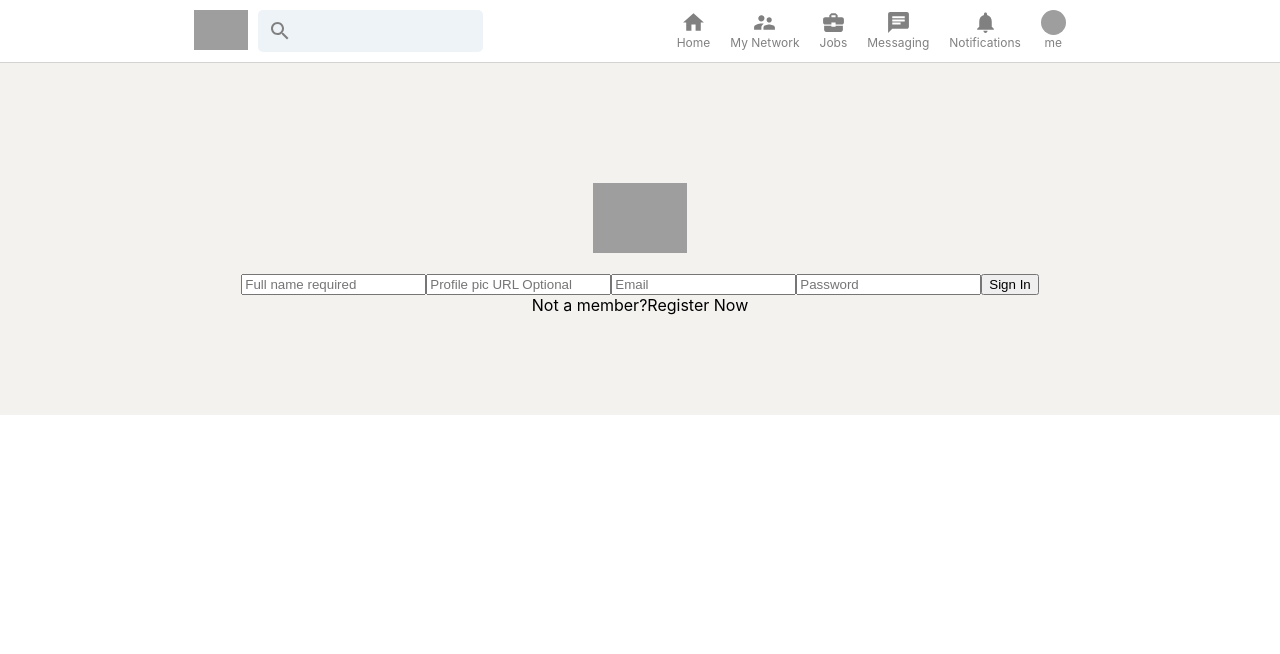
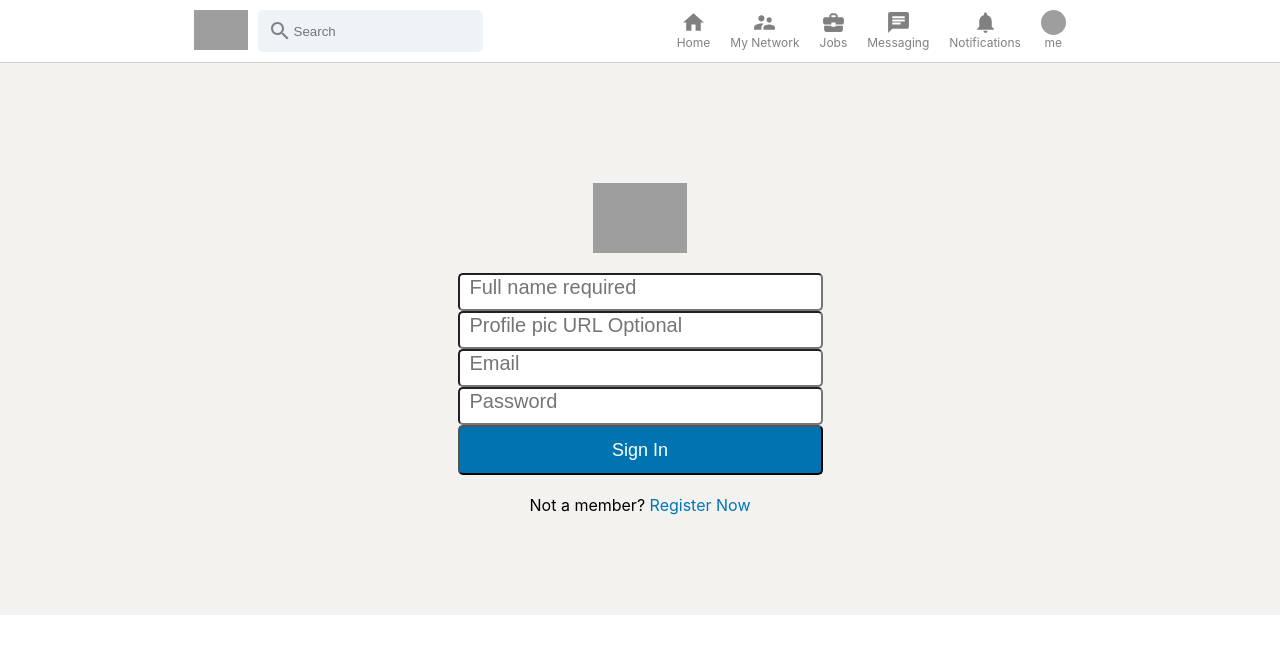
Before and after one commit to Aadil009/linkedin-clone, a React (Create React App) app: page / in a window 1280 px wide. Shown: the top 654 px of the page. Built offline with nearby package versions, Linux system fonts and the light colour scheme; grey boxes are pictures that could not be loaded.

Commit message:
working with authentication

```diff
--- a/src/Header.js
+++ b/src/Header.js
@@ -15,7 +15,7 @@ function Header() {
 
                 <div className='header__search'>
                     <SearchIcon />
-                    <input type="text"/>
+                    <input placeholder="Search" type="text"/>
                 </div>
             </div>
 
--- a/src/Login.css
+++ b/src/Login.css
@@ -13,3 +13,36 @@
     margin-top:20px;
     margin-bottom: 20px;
 }
+
+.login > form{
+    display:flex;
+    flex-direction: column;
+
+}
+
+.login > form >input {
+    width: 350;
+    height: 50;
+    font-size: 20px;
+    padding-left: 10px;
+    padding-bottom: 10px;
+    border-radius: 5px;
+}
+
+.login > form >button {
+    width:365px;
+    height:50px;
+    font-size: large;
+    color:#fff;
+    background-color:#0074b1;
+    border-radius: 5px;
+}
+
+.login__register {
+    color: #0177b7;
+    cursor:pointer;
+}
+
+.login > p {
+    margin-top: 20px;
+}
--- a/src/Login.js
+++ b/src/Login.js
@@ -1,6 +1,16 @@
-import React from "react";
+import React, { useState } from "react";
 import "./Login.css";
 function Login() {
+  const [email, setEmail] = useState("");
+  const [password, setPassword] = useState("");
+  const [name, setName] = useState("");
+  const [profilePic, setProfilePic] = useState("");
+  const loginToApp = (e) => {
+    e.preventDefault();
+  };
+
+  const register = () => {};
+
   return (
     <div className="login">
       <img
@@ -8,15 +18,39 @@ function Login() {
         alt=""
       />
       <form className="">
-        <input placeholder="Full name required" type="text" />
-        <input type="text" placeholder="Profile pic URL Optional" />
-        <input type="email" placeholder="Email" />
-        <input type="password" placeholder="Password" />
-        <button>Sign In</button>
+        <input
+          value={name}
+          onchange={(e) => setName(e.target.value)}
+          placeholder="Full name required"
+          type="text"
+        />
+        <input
+          value={profilePic}
+          onChange={(e) => setProfilePic(e.target.value)}
+          type="text"
+          placeholder="Profile pic URL Optional"
+        />
+        <input
+          value={email}
+          onChange={(e) => setEmail(e.target.value)}
+          type="email"
+          placeholder="Email"
+        />
+        <input
+          value={password}
+          onChange={(e) => setPassword(e.target.value)}
+          type="password"
+          placeholder="Password"
+        />
+        <button type="submit" onClick={loginToApp}>
+          Sign In
+        </button>
       </form>
       <p>
-        Not a member?
-        <span>Register Now</span>
+        Not a member?{" "}
+        <span className="login__register" onClick={register}>
+          Register Now
+        </span>
       </p>
     </div>
   );
```
Also changed, not shown: 1 other file (tests, documents, lock files or other folders).
